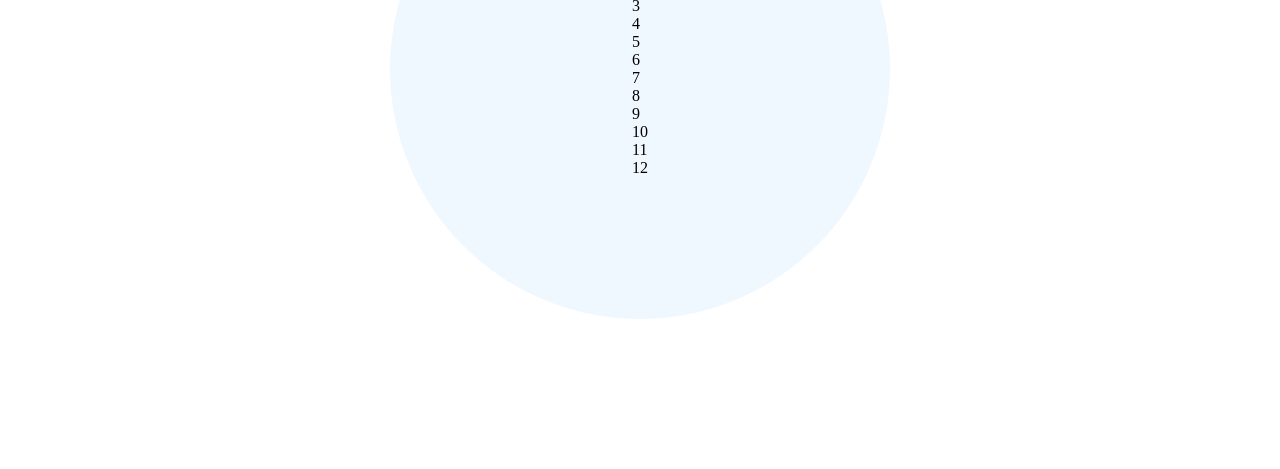
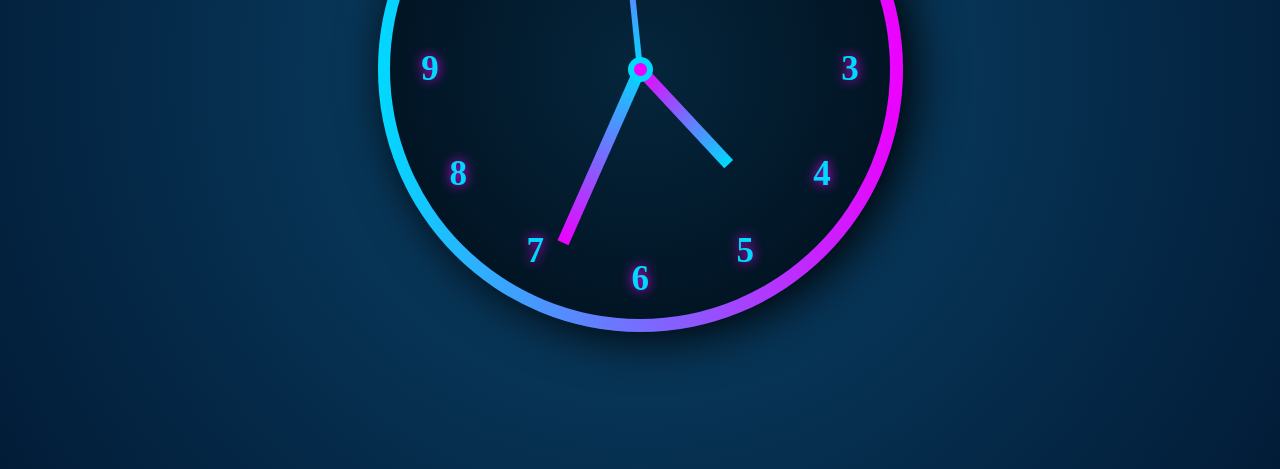
Before and after one commit to SourinChattaraj/clock, a plain HTML site: page index.html in a window 1280 px wide. Shown: the part 331-800 px from the top of the page. Drawn offline with Linux system fonts and the light colour scheme.

Commit message:
complete

```diff
--- a/index.html
+++ b/index.html
@@ -8,20 +8,22 @@
 </head>
 <body>
     <div class="clock">
-        <div class="clock-in">
-            <div class="num">1</div>
-            <div class="num">2</div>
-            <div class="num">3</div>
-            <div class="num">4</div>
-            <div class="num">5</div>
-            <div class="num">6</div>
-            <div class="num">7</div>
-            <div class="num">8</div>
-            <div class="num">9</div>
-            <div class="num">10</div>
-            <div class="num">11</div>
-            <div class="num">12</div>
-        </div>
+            <div class="num" style="--n:1"><b>1</b></div>
+            <div class="num" style="--n:2"><b>2</b></div>
+            <div class="num" style="--n:3"><b>3</b></div>
+            <div class="num" style="--n:4"><b>4</b></div>
+            <div class="num" style="--n:5"><b>5</b></div>
+            <div class="num" style="--n:6"><b>6</b></div>
+            <div class="num" style="--n:7"><b>7</b></div>
+            <div class="num" style="--n:8"><b>8</b></div>
+            <div class="num" style="--n:9"><b>9</b></div>
+            <div class="num" style="--n:10"><b>10</b></div>
+            <div class="num" style="--n:11"><b>11</b></div>
+            <div class="num" style="--n:12"><b>12</b></div>
+            <div class="hour_hand" id="hour_hand"></div>
+            <div class="minite_hand" id="minite_hand"></div>
+            <div class="second_hand" id="second_hand"></div>
+            <div class="center_dot"></div>
     </div>
     <!-- script -->
      <script src="script.js"></script>
--- a/script.js
+++ b/script.js
@@ -0,0 +1,18 @@
+const secondHand =document.getElementById('second_hand')
+const hourHand=document.getElementById('hour_hand')
+const miniteHand=document.getElementById('minite_hand')
+
+function clocktick(){
+    const data = new Date()
+    const second= data.getSeconds()/60
+    const minite=(second+data.getMinutes())/60
+    const hours = (minite + data.getHours())/12
+
+    rotateClock(secondHand, second)
+    rotateClock(miniteHand, minite)
+    rotateClock(hourHand, hours)
+}
+function rotateClock(element, rotation){
+    element.style.setProperty('--rotate', rotation* 360)
+}
+setInterval(clocktick,1000)
--- a/style.css
+++ b/style.css
@@ -8,14 +8,73 @@ body{
     display: flex;
     justify-content: center;
     align-items: center;
+    background: radial-gradient(circle, #0b456b, #021c37);
 }
 .clock{
     width: 500px;
     height: 500px;
-    background-color: aliceblue;
+    background-color: #e2dfdf;
     border-radius: 50%;
     position: relative;
     display: flex;
     justify-content: center;
     align-items: center;
+    background: radial-gradient(circle, #05263c, #000d1a);
 }
+.clock::before{
+    content: "";
+    width: 525px;
+    height: 525px;
+    border-radius: 50%;
+    background: linear-gradient(to right, #00d9ff, #ee00ff);
+    z-index: -1;
+    position: absolute;
+    box-shadow: 10px 5px 50px black ;
+
+}
+.num{
+    transform: rotate(calc(30deg * var(--n)));
+    position: absolute;
+    text-align: center;
+    inset: 20px;
+    font-size: 35px;
+     color: #00d9ff;
+    text-shadow: 0 0 12px #ee00ff;
+}
+.num b{
+    transform: rotate(calc(-30deg * var(--n)));
+    display: inline-block;
+}
+.center_dot{
+    position: absolute;
+    width: 25px;
+    height: 25px;
+    background-color: gray;
+    border-radius: 50%;
+    background-color: #ee00ff;
+    border: 6px solid #00d9ff;
+
+}
+.hour_hand, .minite_hand, .second_hand{
+    --rotate: 0;
+    position: absolute;
+    left: 50%;
+    bottom: 50%;
+    transform: translate(-50%) rotate(calc(var(--rotate) * 1deg));
+    transform-origin:bottom ;
+}
+.hour_hand{
+    width: 12px;
+    height: 130px;
+    background: linear-gradient(#00d9ff,#ee00ff);
+}
+.minite_hand{
+    width: 12px;
+    height: 190px;
+    background: linear-gradient(to top,#00d9ff,#ee00ff);
+}
+.second_hand{
+    width: 6px;
+    height: 210px;
+    background: linear-gradient(to top,#00d9ff,#ee00ff);
+}
```
